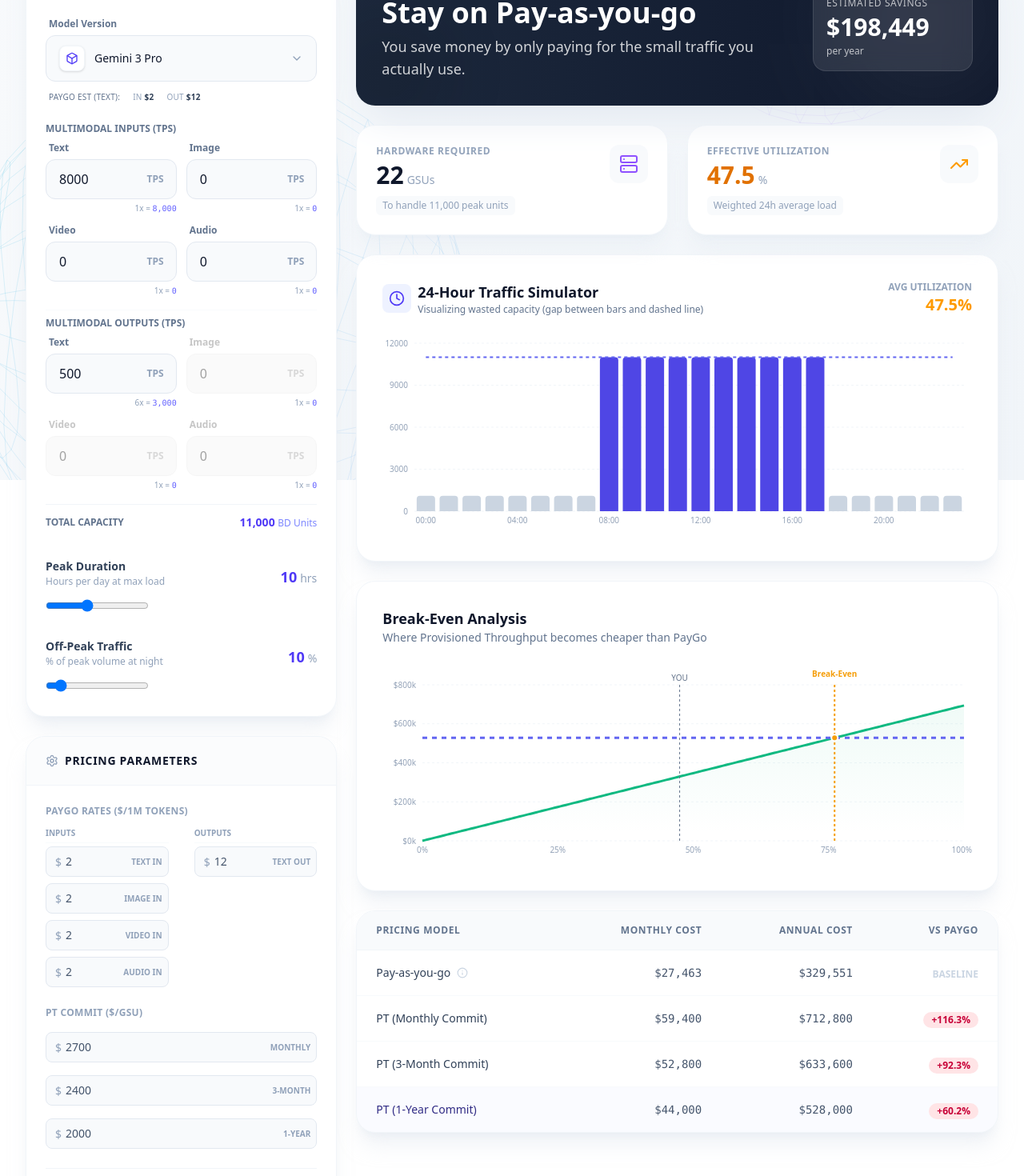
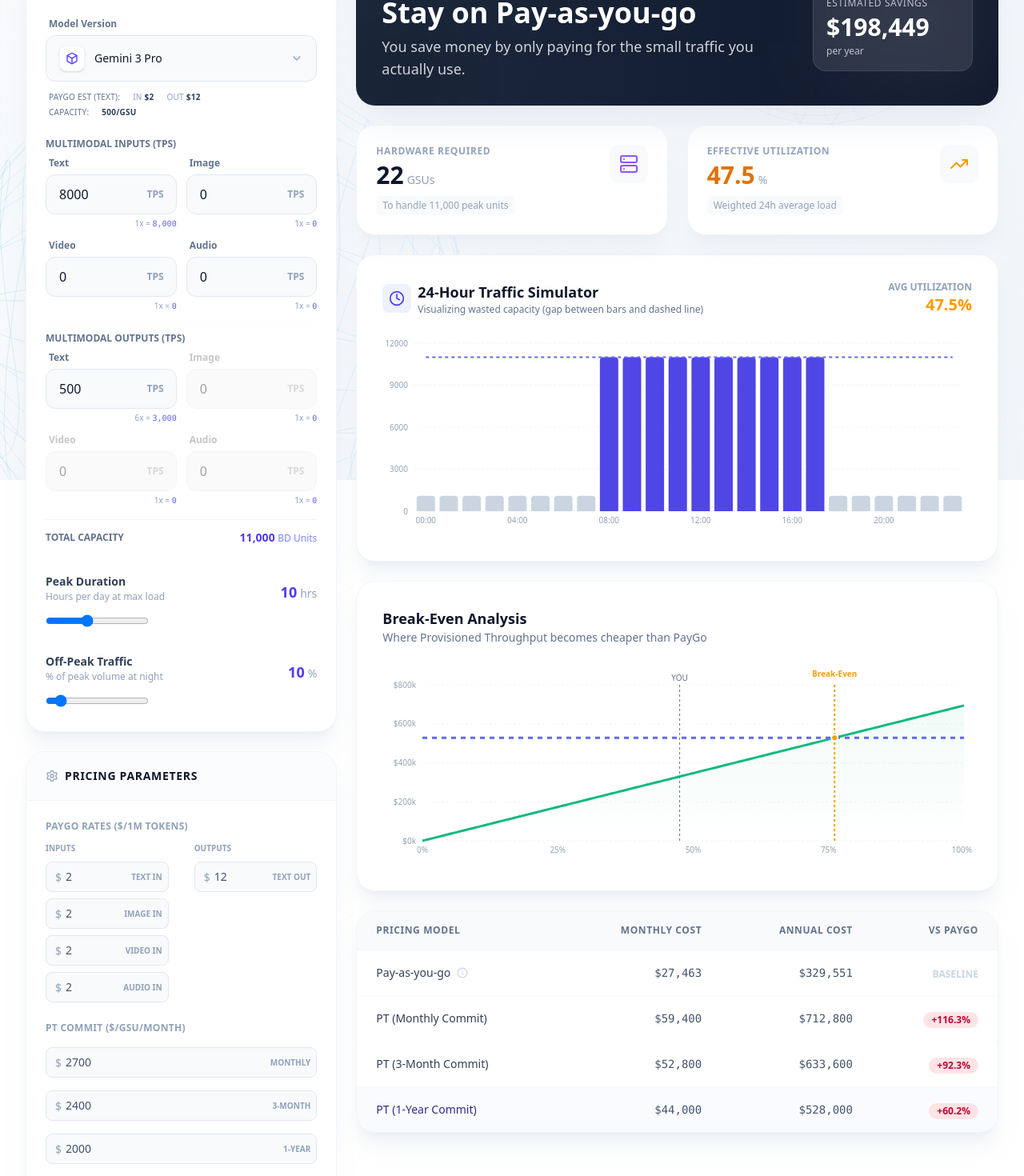
Before and after one commit to natavit/gemini-pt-calculator, a React (Vite) app: page / in a window 1280 px wide. Shown: the part 200-1670 px from the top of the page at 80% size. Built offline with nearby package versions, Linux system fonts and the light colour scheme.

Commit message:
feat: Update favicon and title, add GSU capacity display, and clarify PT Commit unit to include monthly context.

```diff
--- a/index.html
+++ b/index.html
@@ -1,13 +1,17 @@
 <!doctype html>
 <html lang="en">
+
 <head>
   <meta charset="UTF-8" />
-    <link rel="icon" type="image/svg+xml" href="/vite.svg" />
+  <link rel="icon" type="image/svg+xml"
+    href="https://www.gstatic.com/images/branding/productlogos/gemini_2025/v1/192px.svg" />
   <meta name="viewport" content="width=device-width, initial-scale=1.0" />
-    <title>gemini-pt-calculator</title>
+  <title>Gemini PT Calculator</title>
 </head>
+
 <body>
   <div id="root"></div>
   <script type="module" src="/src/main.tsx"></script>
 </body>
+
 </html>
--- a/src/App.tsx
+++ b/src/App.tsx
@@ -296,6 +296,10 @@
                     <span>Out <span className="text-slate-700 font-bold">${priceOutText}</span></span>
                     {isLongContext && <span className="bg-indigo-100 text-indigo-700 px-1.5 py-0.5 rounded text-[9px] border border-indigo-200">LONG CONTEXT ACTIVE</span>}
                   </div>
+                  <div className="flex gap-4 items-center">
+                    <span className="text-slate-500">Capacity:</span>
+                    <span className="text-slate-700 font-bold">{gsuCapacity}/GSU</span>
+                  </div>
                 </div>
               </div>
 
@@ -394,7 +398,7 @@
                 </div>
 
                 <div className="grid grid-cols-1 gap-4">
-                  <div className="col-span-1 text-xs font-semibold text-slate-400 uppercase tracking-wide">PT Commit ($/GSU)</div>
+                  <div className="col-span-1 text-xs font-semibold text-slate-400 uppercase tracking-wide">PT Commit ($/GSU/Month)</div>
                   <PriceInput label="Monthly" value={ptMonthlyPrice} setValue={setPtMonthlyPrice} />
                   <PriceInput label="3-Month" value={ptQuarterlyPrice} setValue={setPtQuarterlyPrice} />
                   <PriceInput label="1-Year" value={ptYearlyPrice} setValue={setPtYearlyPrice} />
```
Lines whose indentation alone changed are shown as unchanged.
